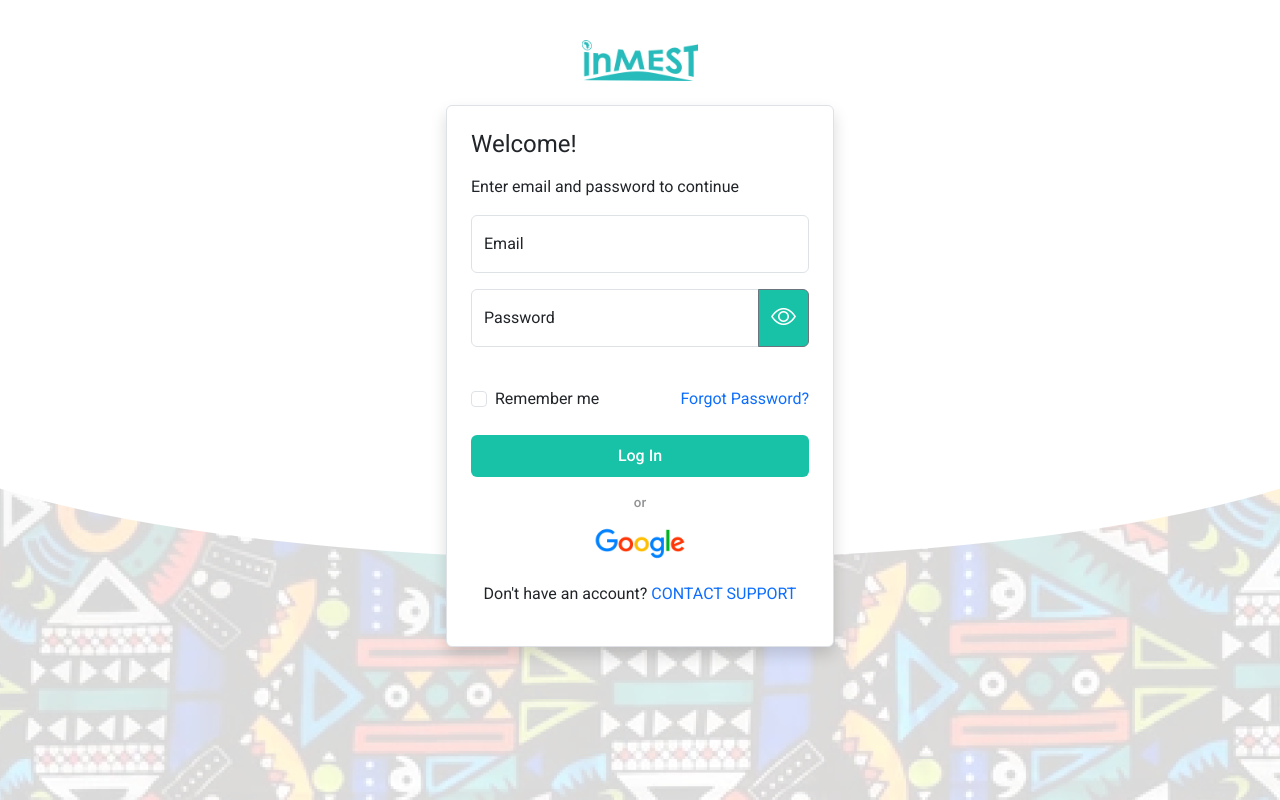
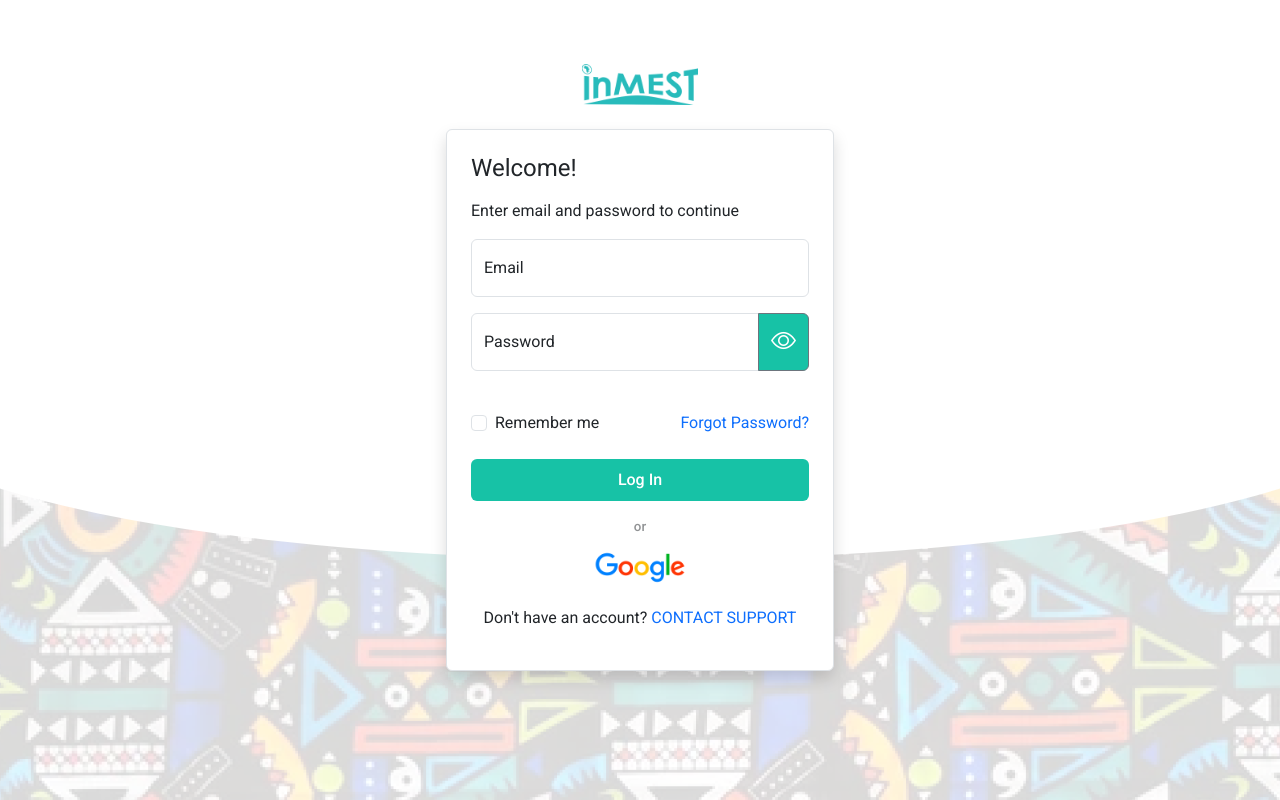
Before and after one commit to ma-za-kpe/inMest, an Angular app: page /login in a window 1280 px wide. Built offline with nearby package versions, Linux system fonts and the light colour scheme.

Commit message:
Rightly aligned the log in form

```diff
--- a/src/app/auth/login/login.component.html
+++ b/src/app/auth/login/login.component.html
@@ -1,5 +1,5 @@
-<div class="py-4 bg-white">
-    <section class="z-3 position-absolute end-0 start-0 form-signin w-100 m-auto">
+<div class="bg-white">
+    <section class="mx-auto my-5 z-3 position-absolute end-0 start-0 form-signin w-100 m-auto">
         <form class="needs-validation" novalidate>
             <a href="" class="align-items-center">
                 <img class="mx-auto d-block" src="/assets/inmest_logo.png" alt="inMEST logo" width="30%">
@@ -57,7 +57,6 @@
     </section>
 
     <section id="ovally" class="z-1 position-absolute bottom-0 end-0 start-0 top-0">
-
     </section>
 
     <section id="textile" class="z-0 position-absolute bottom-0 end-0 start-0 top-50"
```
